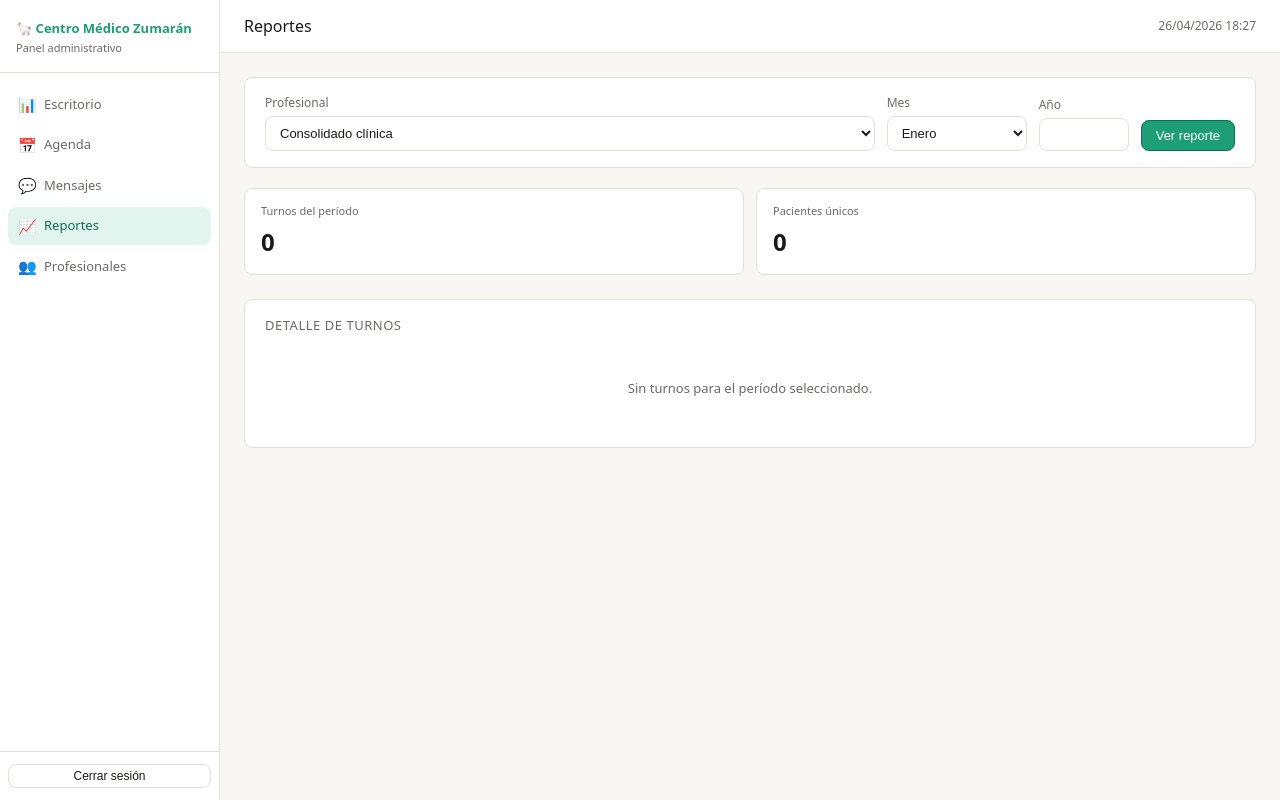
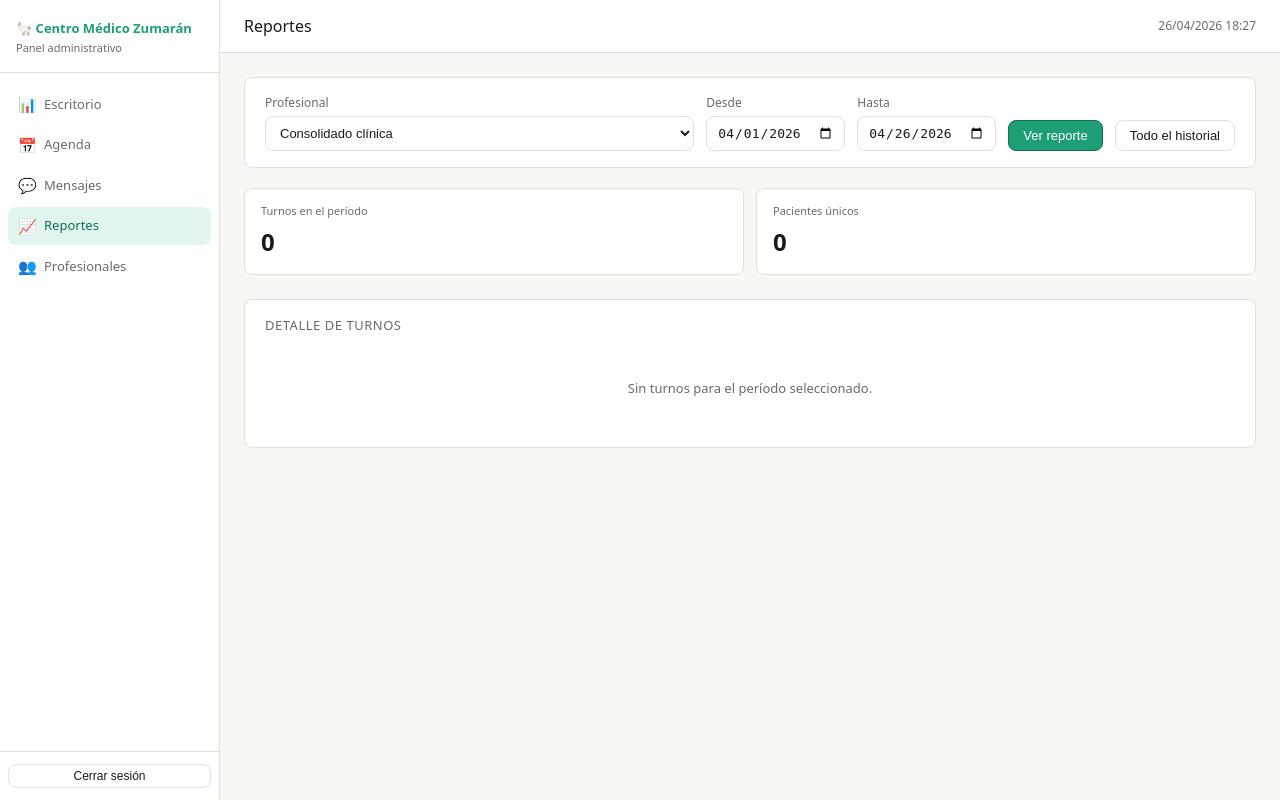
Before and after one commit to ebotsoluciones/E-BOT-PRO, a Flask app: page /admin/reportes in a window 1280 px wide. Run offline with Flask 3, Linux system fonts and the light colour scheme; the visitor is signed in with stand-in values (Sample User, id 1); data that the repository does not hold is empty; parts of the project's set-up code (start-up, migrations or seed data) failed here and were passed over; some libraries are stand-ins or nearby versions.

Commit message:
Add date filters and delete historical records feature

```diff
--- a/templates/reportes.html
+++ b/templates/reportes.html
@@ -4,6 +4,7 @@
 
 {% block content %}
 
+<!-- Filtros -->
 <div class="card" style="margin-bottom:20px;">
   <form method="GET" style="display:flex; gap:12px; align-items:flex-end; flex-wrap:wrap;">
     <div class="form-group" style="margin:0; flex:1; min-width:180px;">
@@ -17,28 +18,23 @@
         {% endfor %}
       </select>
     </div>
-    <div class="form-group" style="margin:0; min-width:140px;">
-      <label>Mes</label>
-      <select name="mes">
-        {% set nombres_meses = ['Enero','Febrero','Marzo','Abril','Mayo','Junio','Julio','Agosto','Septiembre','Octubre','Noviembre','Diciembre'] %}
-        {% for nombre in nombres_meses %}
-          <option value="{{ loop.index }}" {% if loop.index == mes %}selected{% endif %}>
-            {{ nombre }}
-          </option>
-        {% endfor %}
-      </select>
+    <div class="form-group" style="margin:0; min-width:130px;">
+      <label>Desde</label>
+      <input type="date" name="desde" value="{{ desde }}">
     </div>
-    <div class="form-group" style="margin:0; min-width:80px;">
-      <label>Año</label>
-      <input type="number" name="año" value="{{ año }}" min="2024" max="2030" style="width:90px;">
+    <div class="form-group" style="margin:0; min-width:130px;">
+      <label>Hasta</label>
+      <input type="date" name="hasta" value="{{ hasta }}">
     </div>
     <button type="submit" class="btn btn-primary">Ver reporte</button>
+    <button type="submit" name="modo" value="todo" class="btn">Todo el historial</button>
   </form>
 </div>
 
+<!-- Resumen -->
 <div class="stat-grid" style="margin-bottom:24px;">
   <div class="stat-card">
-    <div class="label">Turnos del período</div>
+    <div class="label">Turnos en el período</div>
     <div class="value">{{ reporte.summary.total or 0 }}</div>
   </div>
   <div class="stat-card">
@@ -47,8 +43,43 @@
   </div>
 </div>
 
-<div class="card">
-  <div class="card-title">Detalle de turnos</div>
+<!-- Detalle -->
+<div class="card" style="margin-bottom:20px;">
+  <div style="display:flex; justify-content:space-between; align-items:center; margin-bottom:12px;">
+    <div class="card-title" style="margin:0;">Detalle de turnos</div>
+    {% if reporte.detail %}
+    <button class="btn btn-sm" onclick="document.getElementById('panel-borrar').style.display='block'">
+      🗑 Borrar histórico
+    </button>
+    {% endif %}
+  </div>
+
+  <!-- Panel borrar histórico -->
+  <div id="panel-borrar" style="display:none; background:#fcebeb; border:1px solid #f09595;
+       border-radius:6px; padding:12px; margin-bottom:16px;">
+    <div style="font-size:13px; font-weight:500; color:#791f1f; margin-bottom:8px;">
+      ⚠️ Borrar turnos anteriores a una fecha
+    </div>
+    <div style="font-size:12px; color:#791f1f; margin-bottom:10px;">
+      Esta acción elimina permanentemente los turnos. El historial de pacientes se mantiene.
+    </div>
+    <form method="POST" action="{{ url_for('web.borrar_historico') }}"
+          onsubmit="return confirm('¿Confirmar borrado de turnos anteriores a esa fecha?')">
+      <div style="display:flex; gap:8px; align-items:flex-end;">
+        <div class="form-group" style="margin:0;">
+          <label style="color:#791f1f;">Borrar anteriores a:</label>
+          <input type="date" name="hasta_fecha" required>
+        </div>
+        {% if prof_id %}<input type="hidden" name="prof_id" value="{{ prof_id }}">{% endif %}
+        <button type="submit" class="btn btn-danger">Confirmar borrado</button>
+        <button type="button" class="btn"
+          onclick="document.getElementById('panel-borrar').style.display='none'">
+          Cancelar
+        </button>
+      </div>
+    </form>
+  </div>
+
   {% if reporte.detail %}
     <table>
       <thead>
@@ -74,6 +105,9 @@
         {% endfor %}
       </tbody>
     </table>
+    <div style="font-size:12px; color:#6b6a64; margin-top:10px;">
+      Mostrando del {{ desde }} al {{ hasta }}
+    </div>
   {% else %}
     <div class="empty">Sin turnos para el período seleccionado.</div>
   {% endif %}
```
